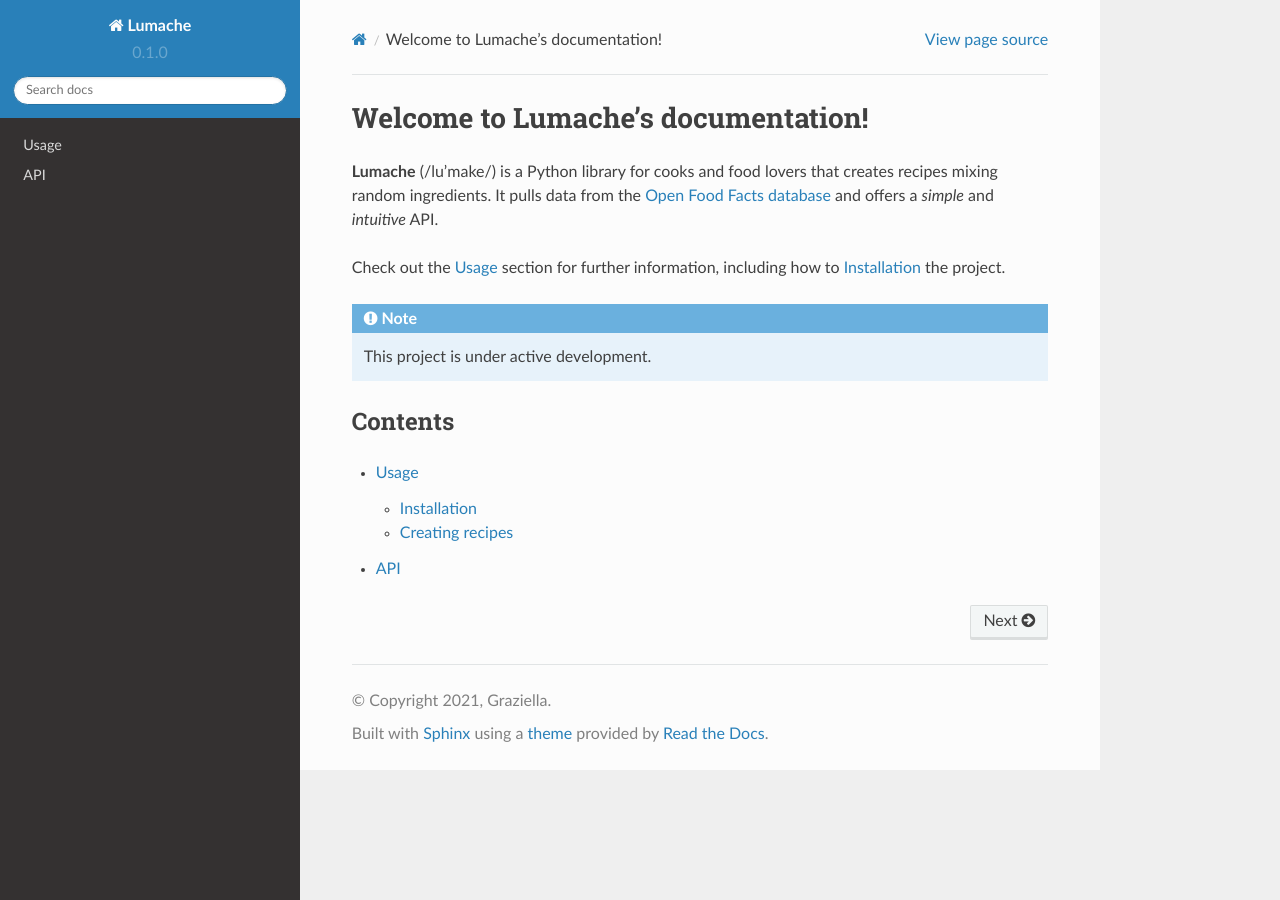
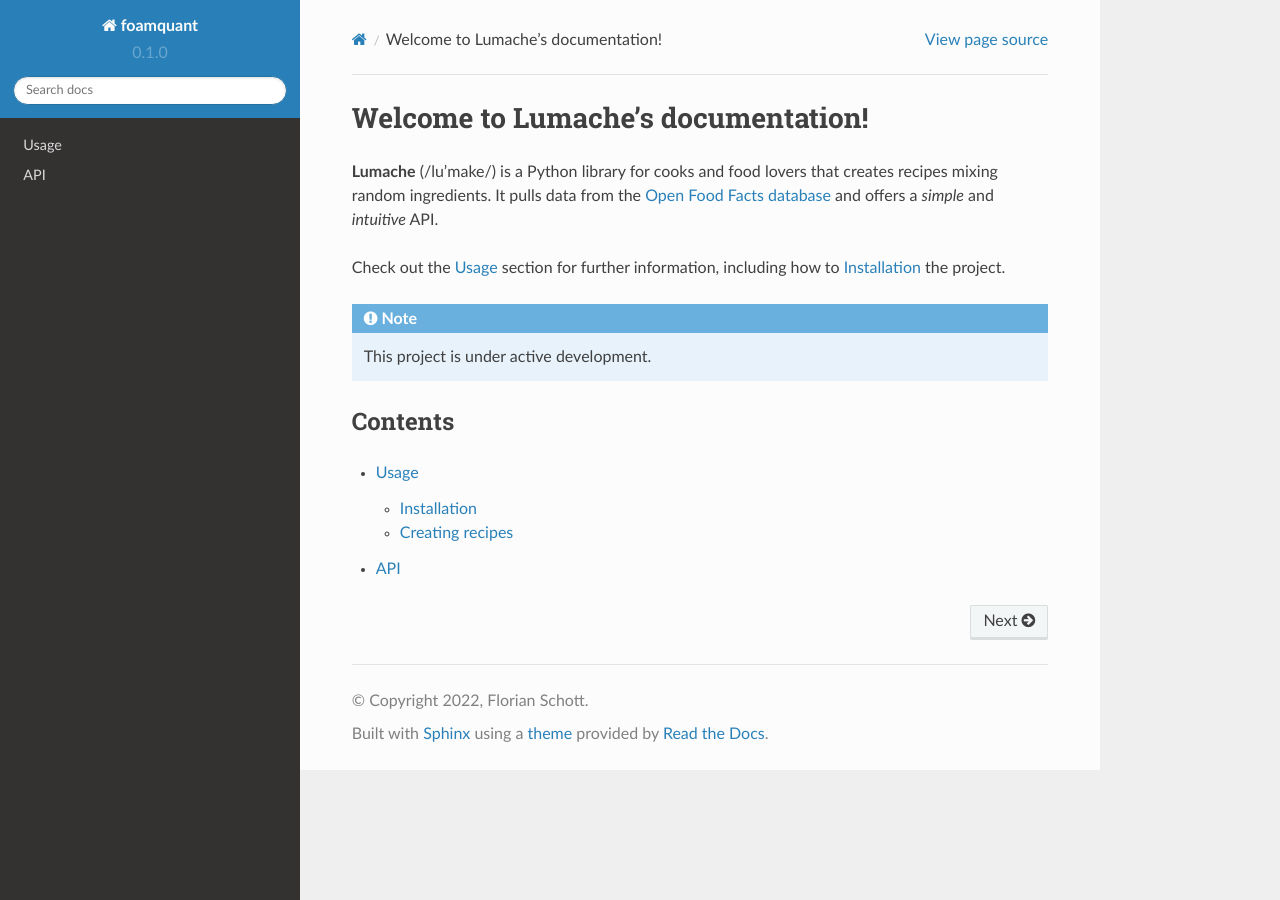
Before and after one commit to floschott/foamquant, a Sphinx documentation site: the page built from docs/source/index.rst, in a window 1280 px wide. Built offline with Sphinx 7.4.7 and the Read the Docs theme 2.0.0, drawn with Linux system fonts in a browser that asks for light colours.

Commit message:
Update conf.py

```diff
--- a/docs/source/conf.py
+++ b/docs/source/conf.py
@@ -2,9 +2,9 @@
 
 # -- Project information
 
-project = 'Lumache'
-copyright = '2021, Graziella'
-author = 'Graziella'
+project = 'foamquant'
+copyright = '2022, Florian Schott'
+author = 'Florian Schott'
 
 release = '0.1'
 version = '0.1.0'
```
